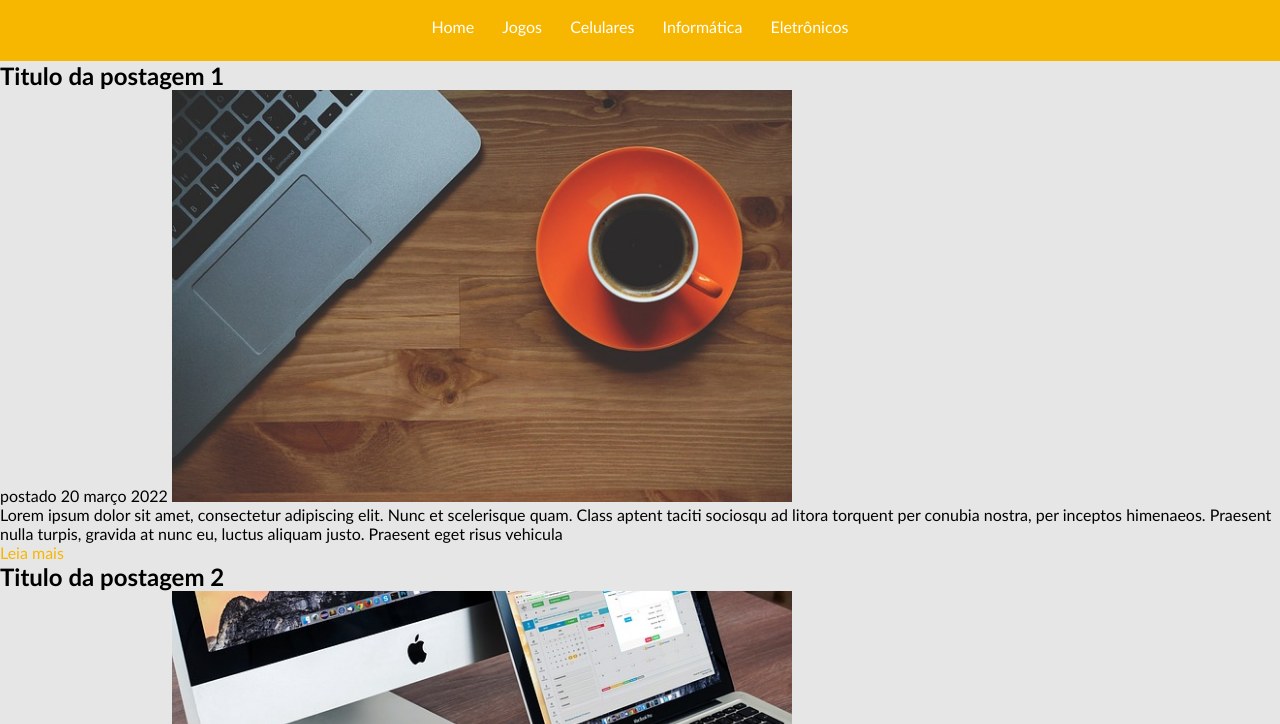
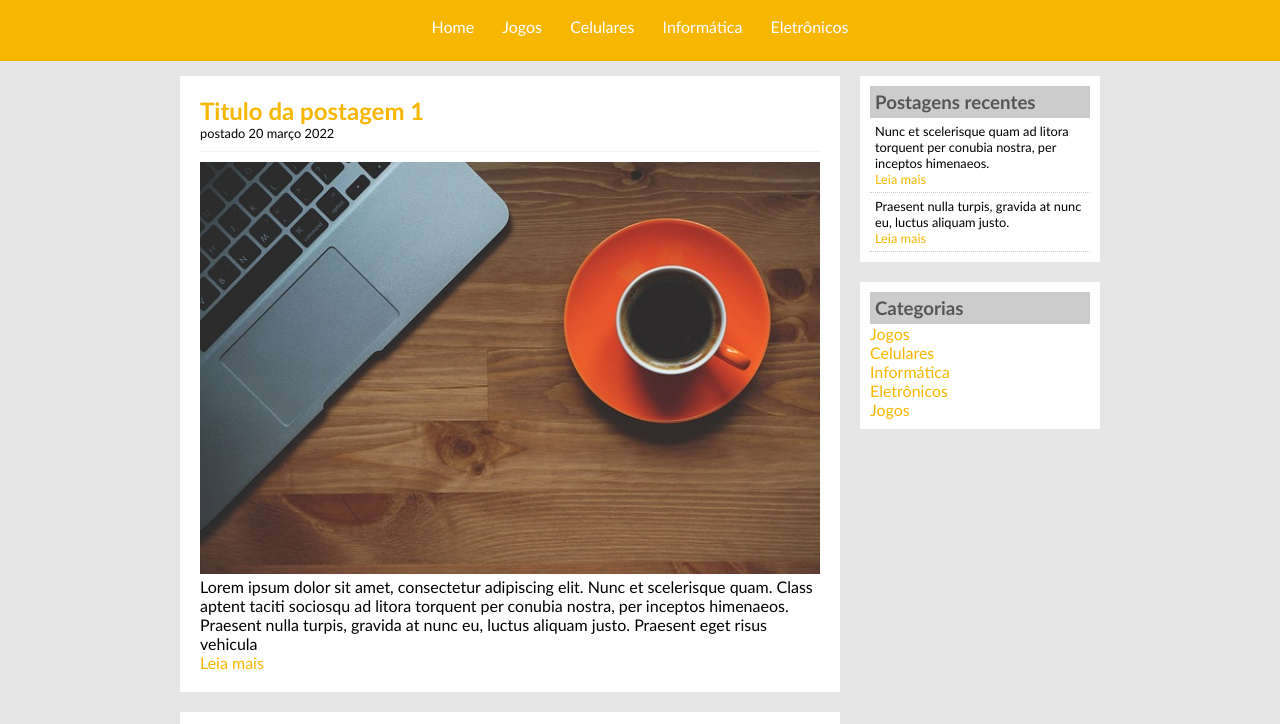
Before and after one commit to liuBsb/pj_tech-blog, a plain HTML site: page index.html in a window 1280 px wide. Shown: the part 76-800 px from the top of the page. Drawn offline with Linux system fonts and the light colour scheme.

Commit message:
feat(styles) add layout to area-principal

```diff
--- a/css/styles.css
+++ b/css/styles.css
@@ -52,14 +52,67 @@ body {
     }
 
 /* fim area cabecalho */
-#area-principal {}
+#area-principal {
+    width: 920px;
+    margin: 0 auto;
+    padding: 15px;
+}
 
-#area-principal #area-postagens {}
+#area-principal #area-postagens {
+    width: 660px;
+    float:left;
+}
 
 /* fim area-postagnes */
-#area-principal #area-lateral {}
+#area-principal #area-lateral {
+    width: 240px;
+    float:right;
+
+}
 
 /* fim area-lateral */
-#area-principal #area-rodape {}
 
+
+.postagem {
+    padding: 20px;
+    margin-bottom: 20px;
+    background: white;
+}
+.conteudo-lateral {
+    background-color: white;
+    padding: 10px;
+    margin-bottom: 20px;
+}
+.postagem-lateral {
+    font-size: 0.8em;
+    padding: 5px;
+    border-bottom: 1px dotted #CCC;
+}
+#rodape {
+    clear: both;
+    text-align: center;
+    padding: 15px;
+    background: #CCC;
+}
 /* fim area principal */
+
+/* outras formatações */
+h2 {
+	color: #f7b600;
+}
+
+h3 {
+	color: #565656;
+	background: #CCC;
+	padding: 5px;
+}
+a:hover {
+    text-decoration: underline;
+}
+.data-postagem {
+	font-size: 0.8em;
+	border-bottom: 1px solid #f4f4f4;
+	padding-bottom: 10px;
+	margin-bottom: 10px;
+	display: block;
+}
```
